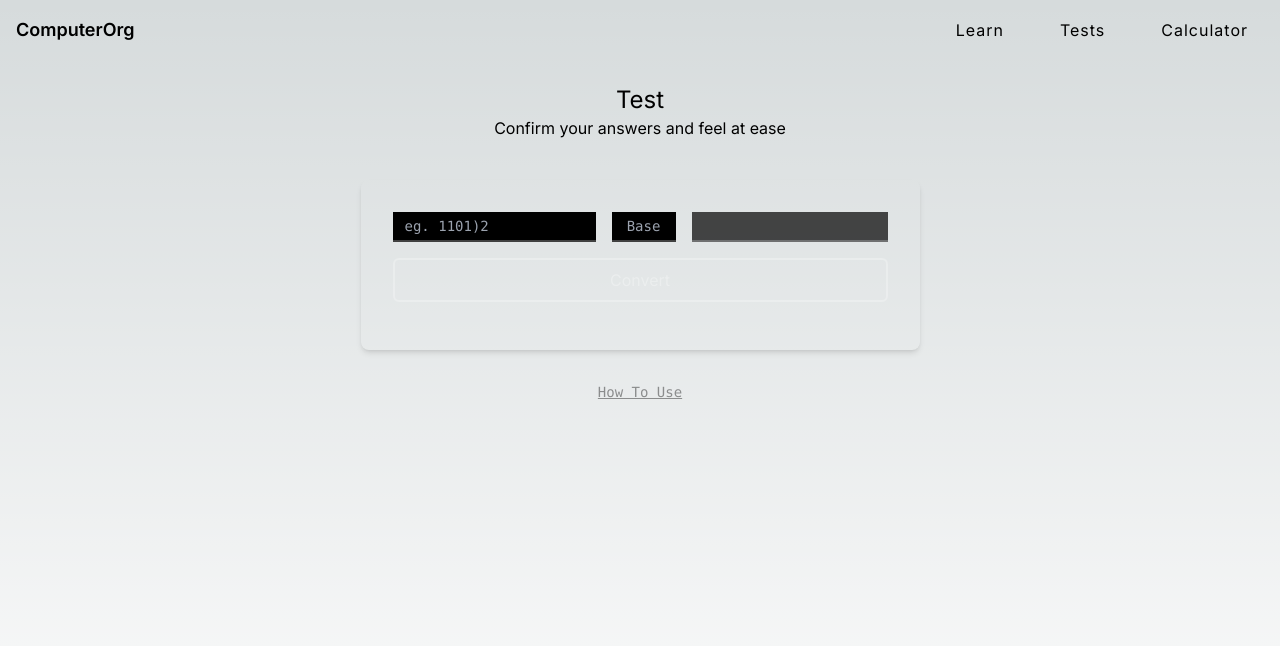
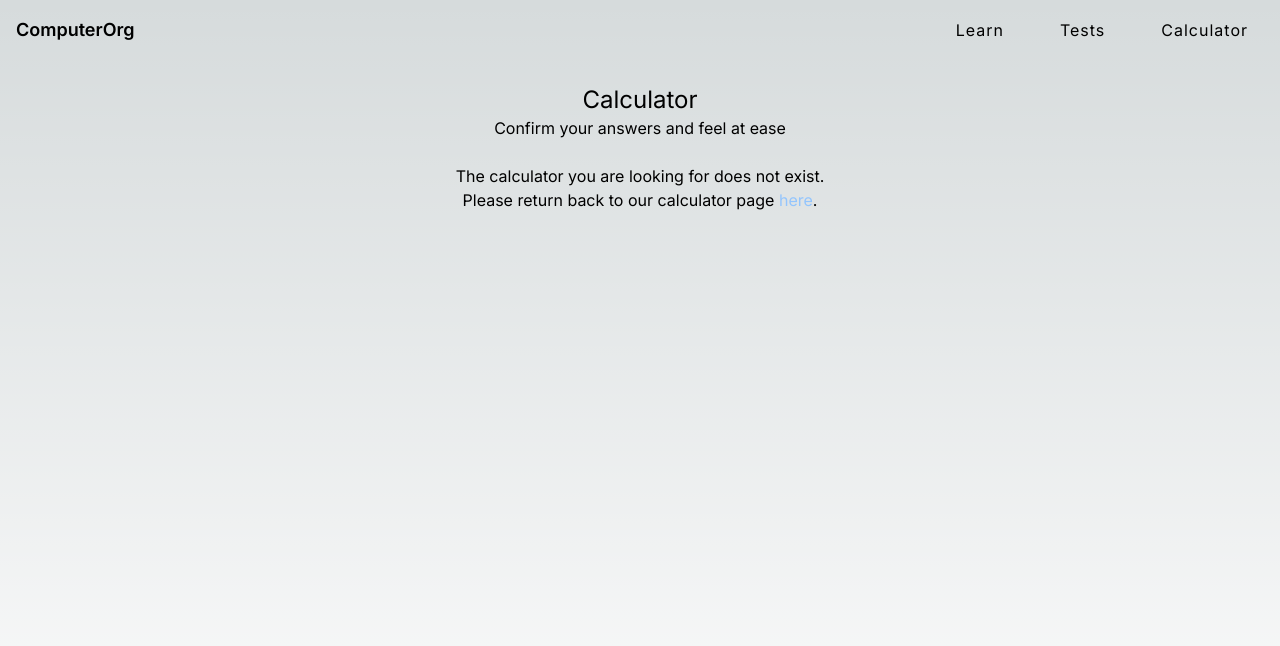
Before and after one commit to zain-zubair/computerorg, a Next.js app: page /calculator in a window 1280 px wide. Shown: the top 646 px of the page. Built offline with nearby package versions, Linux system fonts and the light colour scheme.

Commit message:
Optimized calculator page

```diff
--- a/app/(app)/calculator/[...calculator]/page.tsx
+++ b/app/(app)/calculator/[...calculator]/page.tsx
@@ -1,18 +1,32 @@
-import NumSysConvert from '@/components/calculators/NumSysConvert';
+import { getNameFromSlug, getCalcFromSlug } from '@/utils/test';
+import Link from 'next/link';
 
 export default function Calculator({
   params,
 }: {
   params: { calculator: string };
 }) {
+  const title = getNameFromSlug(params.calculator) || 'Calculator';
+
   return (
     <main className="flex min-h-screen flex-col p-6">
       <header className="items-center flex flex-col justify-center">
-        <h1 className="text-2xl ">Test</h1>
+        <h1 className="text-2xl ">{title}</h1>
         <h2>Confirm your answers and feel at ease</h2>
       </header>
 
-      <NumSysConvert />
+      {getCalcFromSlug(params.calculator) || (
+        <div className="flex justify-center p-6">
+          <p className="text-center">
+            The calculator you are looking for does not exist. <br />
+            Please return back to our calculator page{' '}
+            <Link href={'/calculator'} className="text-blue-300">
+              here
+            </Link>
+            .
+          </p>
+        </div>
+      )}
     </main>
   );
 }
--- a/utils/test.ts
+++ b/utils/test.tsx
@@ -1,3 +1,4 @@
+import NumSysConvert from '@/components/calculators/NumSysConvert';
 import Question from '@/types/question';
 
 export function numberToCharacter(number: number): string {
@@ -44,3 +45,21 @@ export function parseInput(input: string): { number: string; base: number } {
 export function randomizeQuestions(array: Question[]) {
   return array.sort(() => Math.random() - 0.5);
 }
+
+export function getNameFromSlug(name: string) {
+  const names: { [key: string]: string } = {
+    numberingSystems: 'Base Converter',
+    booleanAlgebra: 'Logic Simplifier',
+  };
+
+  return names[name] ? names[name] : false;
+}
+
+export function getCalcFromSlug(name: string) {
+  const names: { [key: string]: JSX.Element } = {
+    numberingSystems: <NumSysConvert />,
+    booleanAlgebra: <></>,
+  };
+
+  return names[name] ? names[name] : false;
+}
```
Also changed, not shown: app/(app)/calculator/page.tsx (+0 -45 lines).
